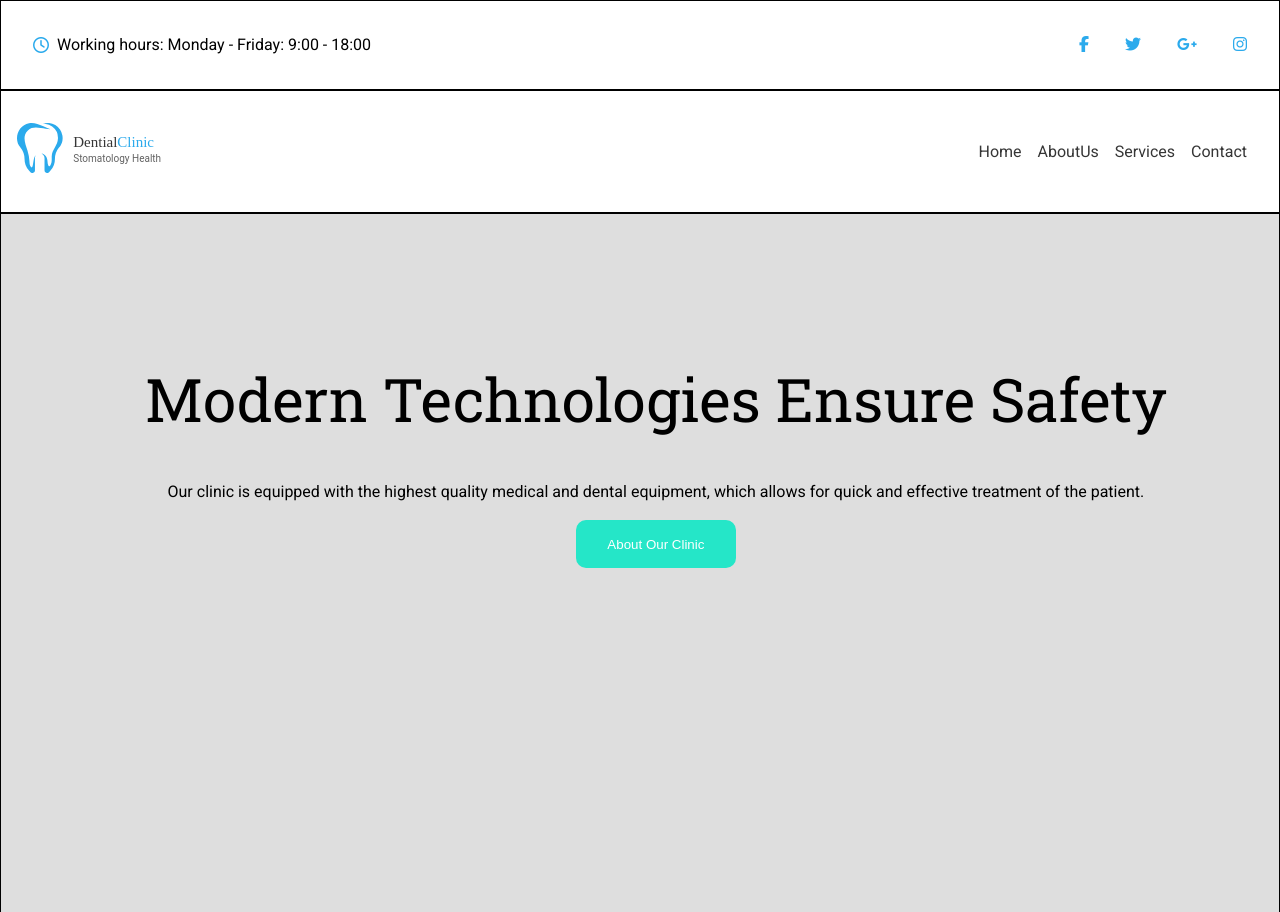
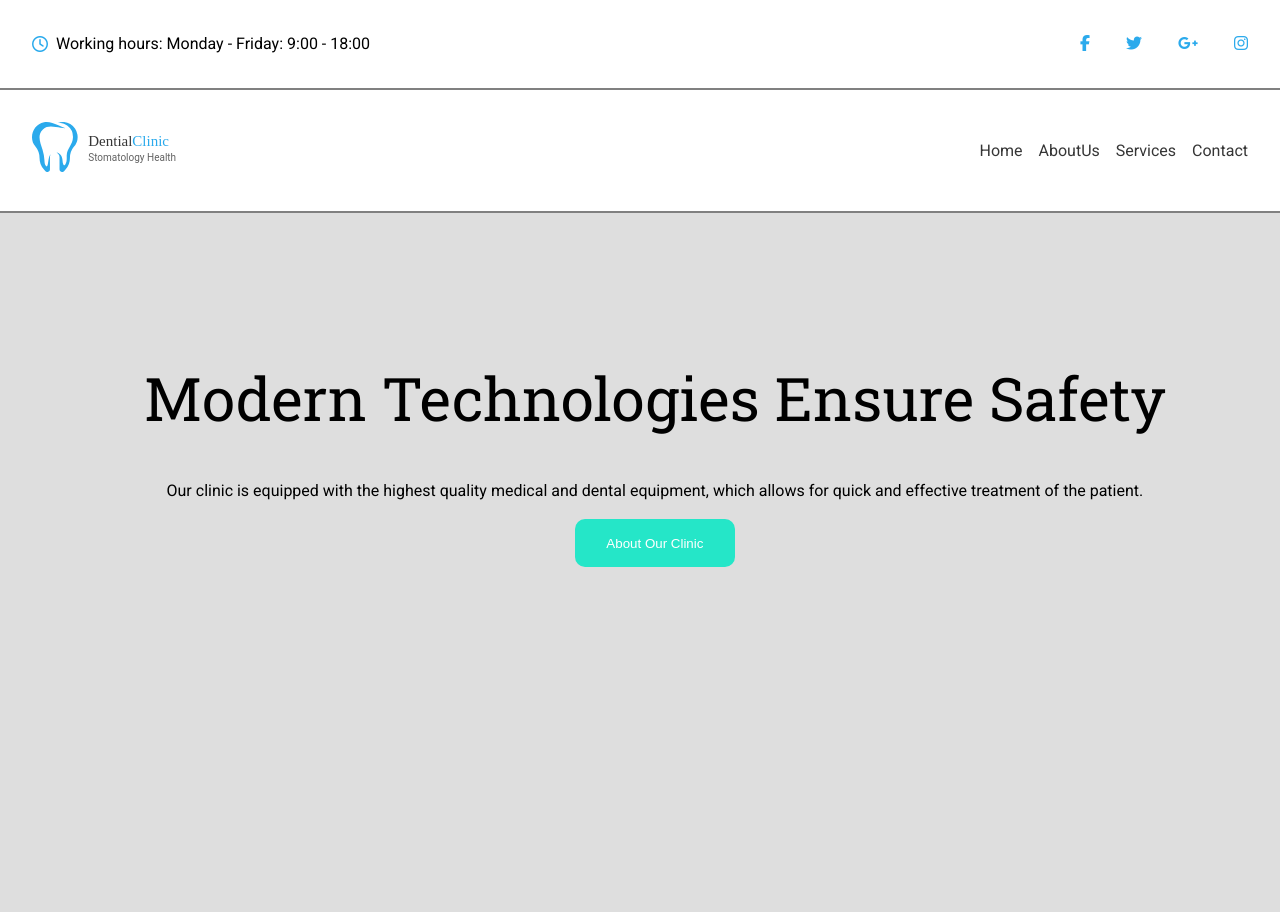
Before and after one commit to OdaMorlock/HTML-CSS-Inl-mningUppgift-1-, a plain HTML site: page index.html in a window 1280 px wide. Shown: the top 912 px of the page. Drawn offline with Linux system fonts and the light colour scheme.

Commit message:
Border Fixed

```diff
--- a/Sections/_mainmenu.scss
+++ b/Sections/_mainmenu.scss
@@ -1,6 +1,6 @@
 #MainMenu{
 
-    border: 1px solid black;
+border-bottom: 2px grey solid;
 
 }
 
@@ -14,6 +14,7 @@
 }
 
 #MainMenu .Logo{
+    padding-left: 1rem;
      img{
         height: 50px;
     }
--- a/Sections/_showcase.scss
+++ b/Sections/_showcase.scss
@@ -1,5 +1,5 @@
 #ShowCase{
-    border: 1px solid black;
+
     height: 700px;
     background-color: $LightGrey;
 
--- a/Sections/_topmenu.scss
+++ b/Sections/_topmenu.scss
@@ -1,6 +1,6 @@
 #TopMenu{
 
-border:  1px solid black;
+    border-bottom: 2px grey solid;
 
 @media(max-width: 798px){
     display: none;
```
Also changed, not shown: css/style.css.
